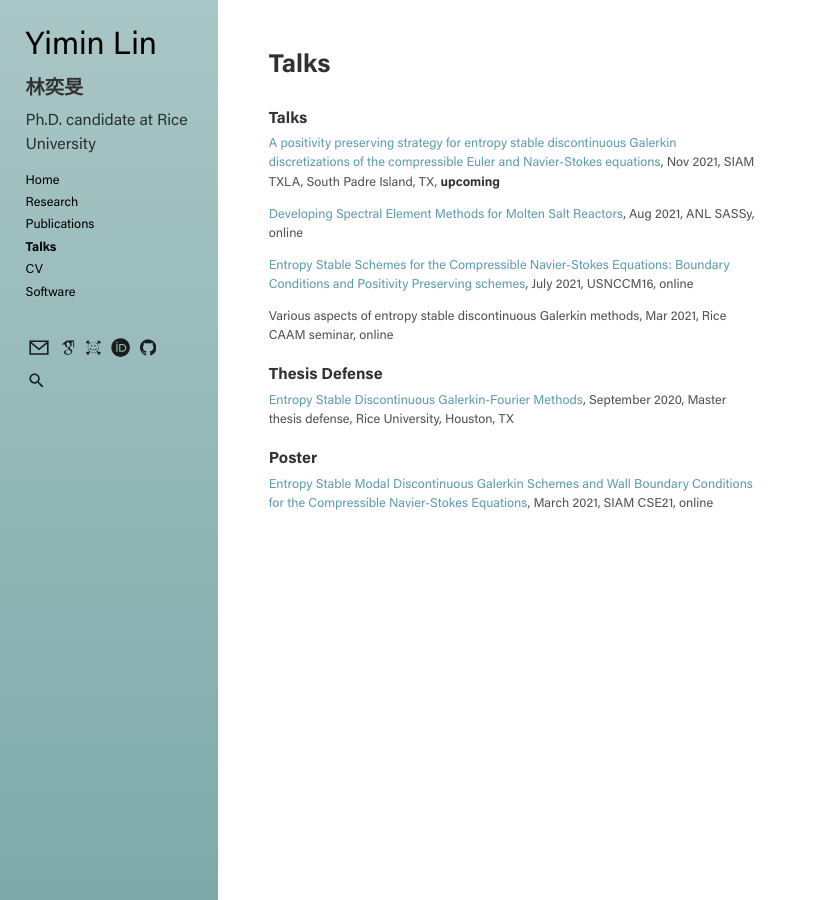
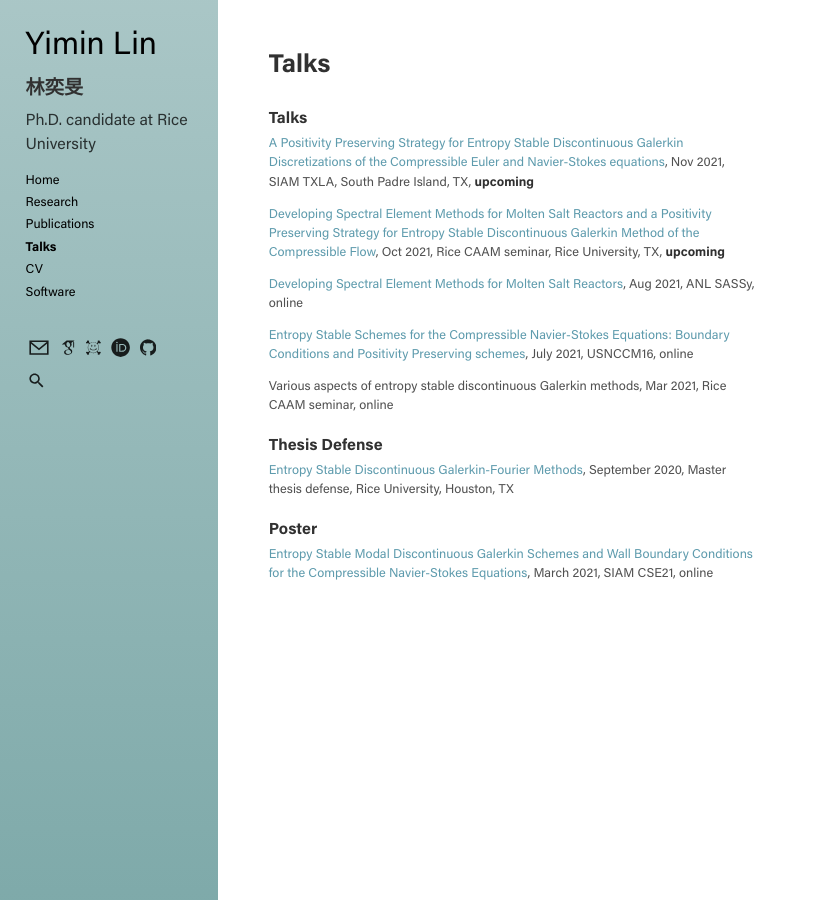
Before and after one commit to yiminllin/yiminllin.github.io, a Jekyll site: the page built from talks.md, in a window 1280 px wide. Shown: the whole page, without its empty margins (0-817 px from the left). Built offline with Jekyll 4.4.1, drawn with Linux system fonts in a browser that asks for light colours.

Commit message:
update Oct 2021

```diff
--- a/talks.md
+++ b/talks.md
@@ -8,8 +8,10 @@ sidebar_sort_order: 4
 
 ### Talks
 
-[A positivity preserving strategy for entropy stable discontinuous Galerkin discretizations of the compressible Euler
+[A Positivity Preserving Strategy for Entropy Stable Discontinuous Galerkin Discretizations of the Compressible Euler
 and Navier-Stokes equations](), Nov 2021, SIAM TXLA, South Padre Island, TX, **upcoming**
+
+[Developing Spectral Element Methods for Molten Salt Reactors and a Positivity Preserving Strategy for Entropy Stable Discontinuous Galerkin Method of the Compressible Flow](), Oct 2021, Rice CAAM seminar, Rice University, TX, **upcoming**
 
 [Developing Spectral Element Methods for Molten Salt Reactors](pdf/SASSy_Yimin.pdf), Aug 2021, ANL SASSy, online
 
```
Also changed, not shown: 1 other file.
